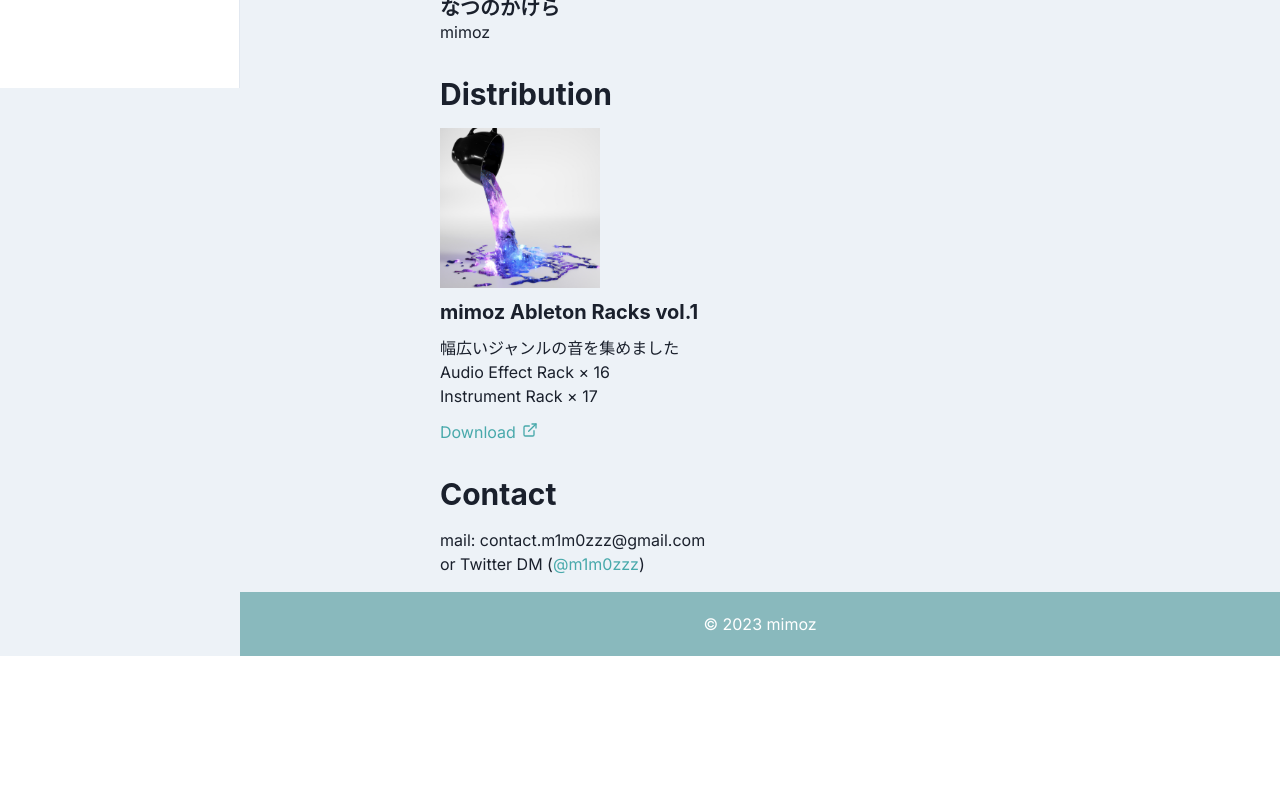
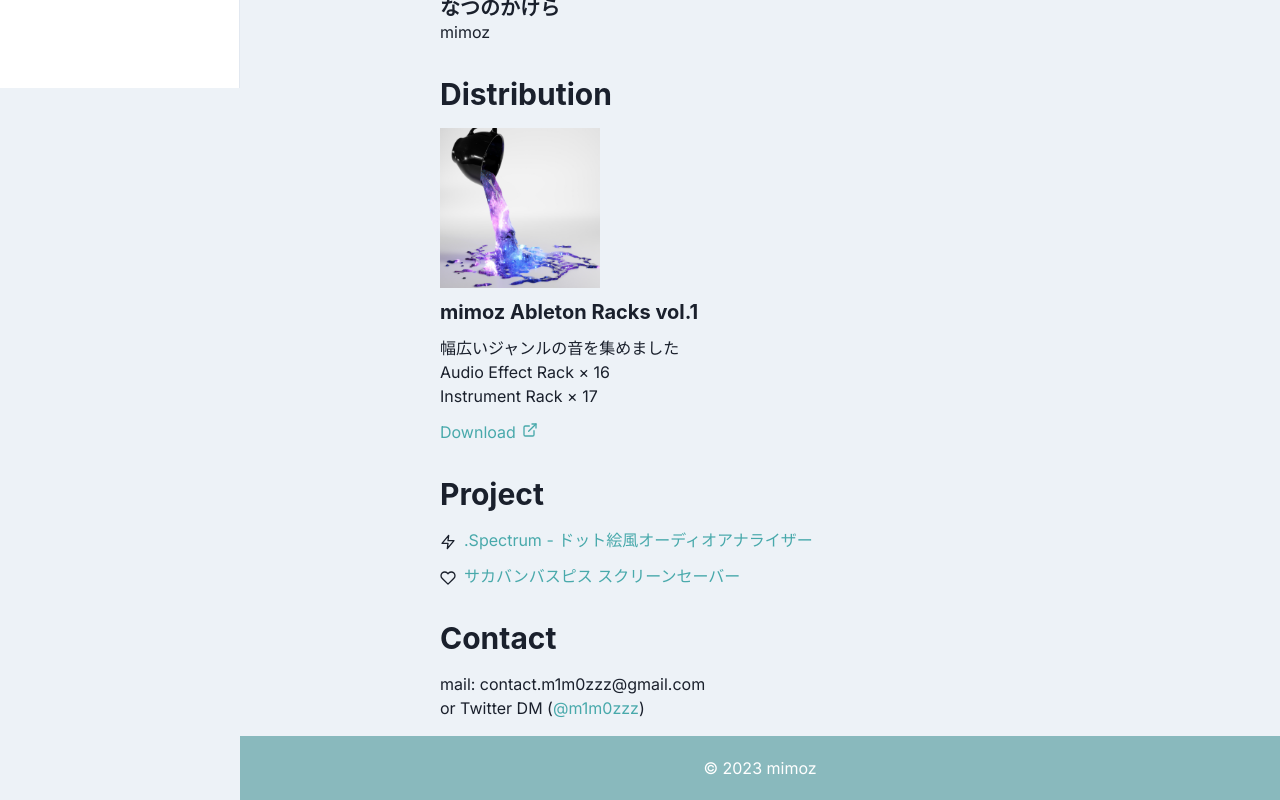
Before and after one commit to m1m0zzz/m1m0zzz.github.io, a Next.js app: page / in a window 1280 px wide. Shown: the part 712-1512 px from the top of the page. Before the commit the page ends 1368 px from the top, so only its background shows below. Built offline with nearby package versions, Linux system fonts and the light colour scheme.

Commit message:
add: project

```diff
--- a/src/app/components/sidebar.tsx
+++ b/src/app/components/sidebar.tsx
@@ -29,7 +29,8 @@ import {
   FiSun,
   FiMoon,
   FiTwitter,
-  FiInstagram
+  FiInstagram,
+  FiPackage
 } from 'react-icons/fi';
 
 import { IconType } from 'react-icons';
@@ -44,6 +45,7 @@ const LinkItems: Array<LinkItemProps> = [
   { name: 'About', icon: FiMeh },
   { name: 'Discography', icon: FiImage },
   { name: 'Distribution', icon: FiSliders },
+  { name: 'Project', icon: FiPackage },
   { name: 'Contact', icon: FiMail },
 ];
 
--- a/src/app/page.tsx
+++ b/src/app/page.tsx
@@ -10,9 +10,12 @@ import {
   Flex,
   Image,
   Link,
-  useColorModeValue
+  useColorModeValue,
+  List,
+  ListIcon,
+  ListItem
 } from '@chakra-ui/react'
-import { FiInstagram, FiTwitter } from 'react-icons/fi';
+import { FiHeart, FiInstagram, FiTwitter, FiZap } from 'react-icons/fi';
 import { FaSoundcloud, FaYoutube } from 'react-icons/fa';
 import { IconType } from 'react-icons';
 
@@ -71,6 +74,22 @@ export default function Home() {
           <Heading id='distribution' mt='8' mb='4' as='h2' size='lg'>Distribution</Heading>
           <Distribution />
 
+          <Heading id='project' mt='8' mb='4' as='h2' size='lg'>Project</Heading>
+          <List spacing={3}>
+            <ListItem>
+              <ListIcon as={FiZap} />
+              <Link color={useColorModeValue("brand.800", "brand.400")} href="https://m1m0zzz.github.io/.spectrum/" target="_blank" rel="noopener noreferrer">
+                .Spectrum - ドット絵風オーディオアナライザー
+              </Link>
+            </ListItem>
+            <ListItem>
+              <ListIcon as={FiHeart} />
+              <Link color={useColorModeValue("brand.800", "brand.400")} href="https://m1m0zzz.github.io/sacabambaspis/" target="_blank" rel="noopener noreferrer">
+                サカバンバスピス スクリーンセーバー
+              </Link>
+            </ListItem>
+          </List>
+
           <Heading id='contact' mt='8' mb='4' as='h2' size='lg'>Contact</Heading>
           <Text>mail: contact.m1m0zzz@gmail.com</Text>
           <Text>or Twitter DM{' ('}
```
